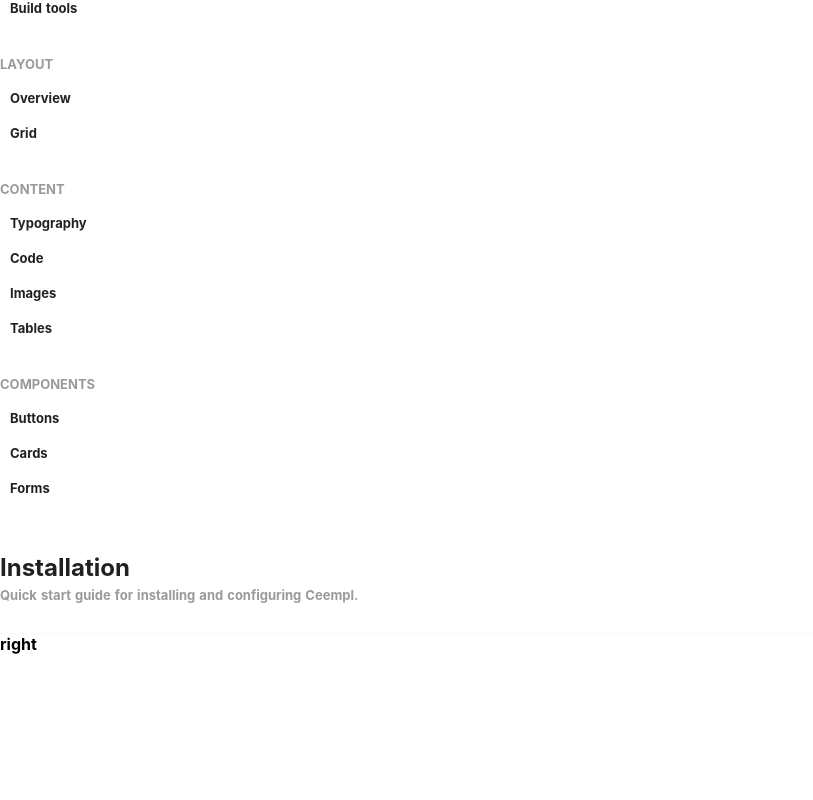
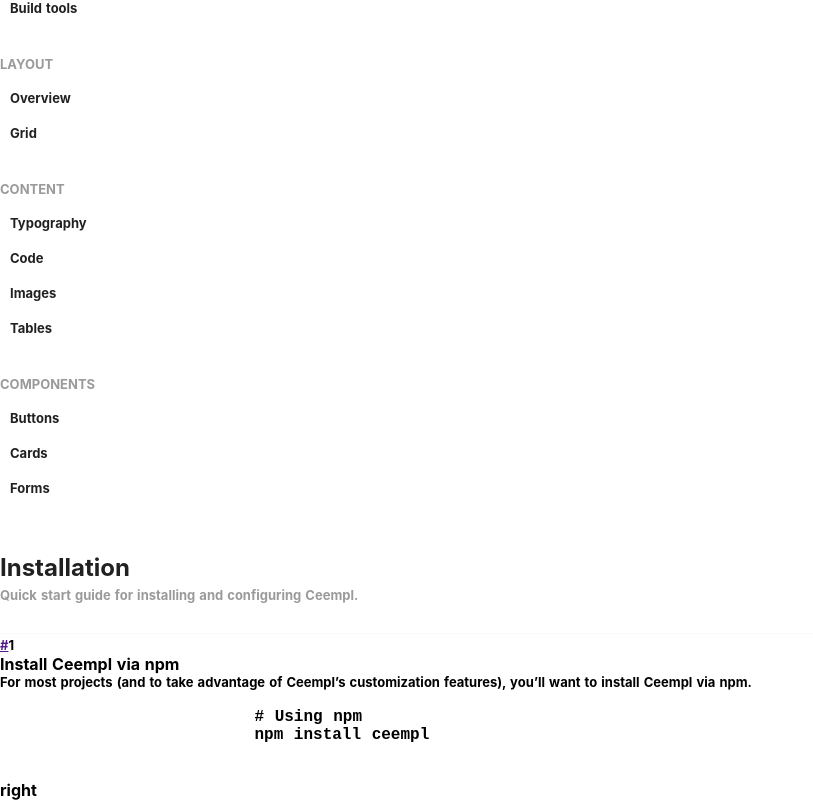
Before and after one commit to ceempl/ceempl-docs, a Nuxt app: page /docs in a window 1280 px wide. Shown: the part 308-1108 px from the top of the page, without its empty margins (0-813 px from the left). Before the commit the page ends 962 px from the top, so only its background shows below. Built offline with nearby package versions, Linux system fonts and the light colour scheme.

Commit message:
modify docs

```diff
--- a/pages/docs/index.vue
+++ b/pages/docs/index.vue
@@ -11,6 +11,22 @@
                 <div class="title">
                   <h1>Installation</h1>
                   <p>Quick start guide for installing and configuring Ceempl.</p>
+                </div>
+                <div class="item">
+                  <div class="header">
+                    <a href="">#</a>
+                    <span>1</span>
+                    <h4>Install Ceempl via npm</h4>
+                  </div>
+                  <p class="description">For most projects (and to take advantage of Ceempl’s customization features), you’ll want to install Ceempl via npm.</p>
+                  <div class="code">
+                    <pre>
+                      <code>
+                        # Using npm
+                        npm install ceempl
+                      </code>
+                    </pre>
+                  </div>
                 </div>
               </div>
             </div>
```
